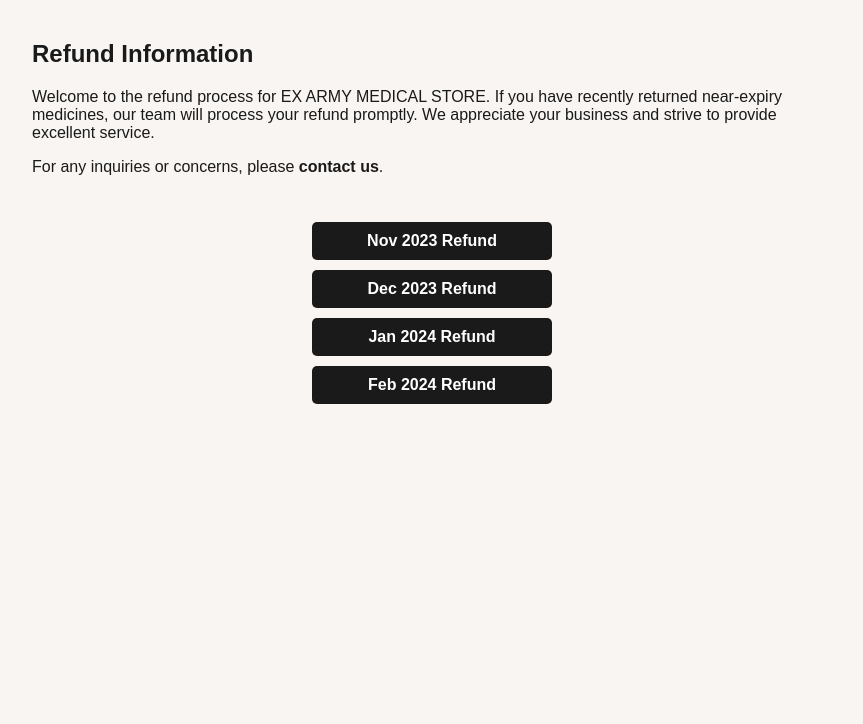
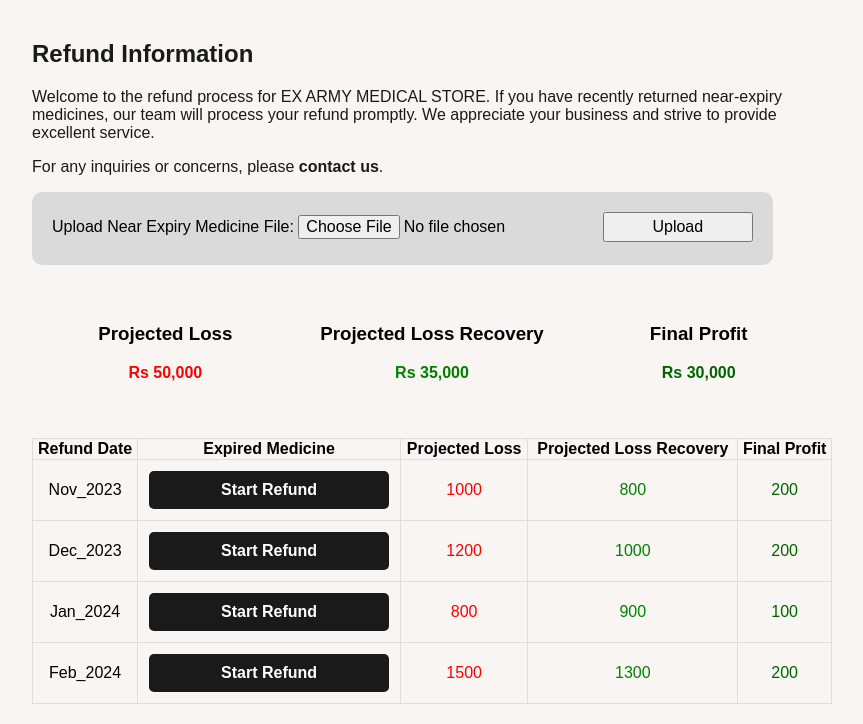
Before and after one commit to abhisingh977/medicine_management, a Flask app: page /refund in a window 1280 px wide. Shown: the part 146-870 px from the top of the page, without its empty margins (208-1071 px from the left). Before the commit the page ends 550 px from the top, so only its background shows below. Run offline with Flask 3, Linux system fonts and the light colour scheme.

Commit message:
furnished

```diff
--- a/src/main.py
+++ b/src/main.py
@@ -1,4 +1,5 @@
-from flask import Flask, render_template_string, render_template
+from flask import Flask, render_template_string, render_template, request
+from werkzeug.utils import secure_filename
 import pandas as pd
 
 from app.generate_html import generate_html
@@ -11,19 +12,76 @@ def home():
 
 @app.route('/refund')
 def refund():
-   return render_template("refund.html")
-
+   refund_data = {
+    'Nov_2023': {
+        'loss': 1000,
+        'recovery': 800,
+        'profit': 200
+    },
+    'Dec_2023': {
+        'loss': 1200,
+        'recovery': 1000,
+        'profit': 200
+    },
+    'Jan_2024': {
+        'loss': 800,
+        'recovery': 900,
+        'profit': 100
+    },
+    'Feb_2024': {
+        'loss': 1500,
+        'recovery': 1300,
+        'profit': 200
+    }
+}
+   return render_template("refund.html", refund_data=refund_data)
 
 @app.route('/handle_refund/<string:refund_date>')
 def handle_refund(refund_date):
+   df = None
    if refund_date=="Nov_2023":
       df = pd.read_csv('static/csvs/ex_army_ex_nov_2023.csv')
    elif refund_date=="Dec_2023":
       df = pd.read_csv('static/csvs/ex_army_ex_dec_2023.csv')
 
-   html = generate_html(df)
+
+   if df is None:
+      html = """<p>No data available for the selected refund date.</p>
+         <form action="{{ url_for('handle_file_upload') }}" method="post" enctype="multipart/form-data">
+         <label for="nearExpiryMedicine">Upload Near Expiry Medicine File for this month:</label>
+         <input type="file" id="nearExpiryMedicine" name="nearExpiryMedicine" accept=".xls, .xlsx, .csv, .txt, application/vnd.ms-excel, application/vnd.openxmlformats-officedocument.spreadsheetml.sheet, text/plain">
+         <input type="submit" value="Upload">
+        </form>
+
+      """
+   else:
+      html = generate_html(df)
 
    return render_template_string(html)
 
+
+@app.route('/handle_file_upload', methods=['POST'])
+def handle_file_upload():
+    if 'nearExpiryMedicine' not in request.files:
+        # No file part in the request
+        return 'No file part'
+
+    file = request.files['nearExpiryMedicine']
+
+    if file.filename == '':
+        # No selected file
+        return 'No selected file'
+
+    if file:
+        # Secure the filename and save the file to a specific directory
+        filename = secure_filename(file.filename)
+        file.save(f'uploads/{filename}')  # Save to the 'uploads' directory, create it if not exists
+
+        # Perform additional processing or redirect as needed
+        return 'File uploaded successfully'
+
+    return 'Error uploading file'
+
+
 if __name__ == '__main__':
     app.run(debug=False, port=8080)
--- a/src/static/css/generate.css
+++ b/src/static/css/generate.css
@@ -1,3 +1,5 @@
-.dataTables_filter{
+.dataTables_filter {
     float: left !important;
-    }
+    font-size: 40px; /* Adjust the size to your preference */
+    font-weight: bold; /* Make the font bold */
+}
--- a/src/templates/home.html
+++ b/src/templates/home.html
@@ -74,7 +74,7 @@
         <!-- Add the rest of your content here -->
 
         <h2>How It Works: Simple, Seamless, Smart</h2>
-        <p>1. Medicine Evaluation: Our team of experts thoroughly evaluates the near-expiry medicines in your inventory, identifying eligible items for refund...</p>
+        <p> Medicine Evaluation: Our team of experts thoroughly evaluates the near-expiry medicines in your inventory, identifying eligible items for refund</p>
         <!-- Add the rest of your content here -->
 
         <h2>Why Choose MedRefund Solutions?</h2>
--- a/src/templates/refund.html
+++ b/src/templates/refund.html
@@ -61,6 +61,26 @@
     .refund-button:hover {
         background-color: #333; /* Darker gray on hover */
     }
+
+    form {
+        background-color: #dadada; /* Light gray shading */
+        padding: 20px; /* Add padding for spacing */
+        border-radius: 10px; /* Optional: Add rounded corners */
+        display: inline-block;
+    }
+        /* Add these styles to make the form elements larger */
+        #nearExpiryMedicine {
+        width: 300px; /* Adjust the width as needed */
+        height: 30px; /* Adjust the height as needed */
+        font-size: 16px; /* Adjust the font size as needed */
+    }
+
+    input[type="submit"] {
+        width: 150px; /* Adjust the width as needed */
+        height: 30px; /* Adjust the height as needed */
+        font-size: 16px; /* Adjust the font size as needed */
+    }
+
     </style>
 </head>
 
@@ -74,19 +94,52 @@
     <section>
         <h2>Refund Information</h2>
         <p>Welcome to the refund process for EX ARMY MEDICAL STORE. If you have recently returned near-expiry medicines, our team will process your refund promptly. We appreciate your business and strive to provide excellent service.</p>
+        <p>For any inquiries or concerns, please <a href="contact.html">contact us</a>.</p>
 
-        <!-- Add the rest of your refund information here -->
+        <form action="{{ url_for('handle_file_upload') }}" method="post" enctype="multipart/form-data">
+            <label for="nearExpiryMedicine">Upload Near Expiry Medicine File:</label>
+            <input type="file" id="nearExpiryMedicine" name="nearExpiryMedicine" accept=".xls, .xlsx, .csv, .txt, application/vnd.ms-excel, application/vnd.openxmlformats-officedocument.spreadsheetml.sheet, text/plain">
+            <input type="submit" value="Upload">
+        </form>
 
-        <p>For any inquiries or concerns, please <a href="contact.html">contact us</a>.</p>
     </section>
 
-    <!-- Refund Buttons for Nov, Dec 2023, Jan, Feb 2024 -->
-    <a href="{{ url_for('handle_refund', refund_date='Nov_2023') }}" class="refund-button">Nov 2023 Refund</a>
-    <a href="{{ url_for('handle_refund', refund_date='Dec_2023') }}" class="refund-button">Dec 2023 Refund</a>
-    <a href="{{ url_for('handle_refund', refund_date='Jan_2024') }}" class="refund-button">Jan 2024 Refund</a>
-    <a href="{{ url_for('handle_refund', refund_date='Feb_2024') }}" class="refund-button">Feb 2024 Refund</a>
+        <div style="display: flex; justify-content: space-between; max-width: 800px; margin: 0 auto; padding: 20px;">
+            <div style="flex: 1; text-align: center;">
+                <h3>Projected Loss</h3>
+                <p style="color: red;"><strong>Rs 50,000</strong></p>
+            </div>
+            <div style="flex: 1; text-align: center;">
+                <h3>Projected Loss Recovery</h3>
+                <p style="color: green;"><strong>Rs 35,000</strong></p>
+            </div>
+            <div style="flex: 1; text-align: center;">
+                <h3>Final Profit</h3>
+                <p style="color: darkgreen;"><strong>Rs 30,000 </strong></p>
+            </div>
+        </div>
 
-
+<table style="width: 100%; max-width: 800px; margin: 20px auto; border-collapse: collapse; text-align: center; border: 1px solid #ddd;">
+    <thead>
+        <tr>
+            <th style="vertical-align: middle; border: 1px solid #ddd;">Refund Date</th>
+            <th style="vertical-align: middle; border: 1px solid #ddd;">Expired Medicine</th>
+            <th style="vertical-align: middle; border: 1px solid #ddd;">Projected Loss</th>
+            <th style="vertical-align: middle; border: 1px solid #ddd;">Projected Loss Recovery</th>
+            <th style="vertical-align: middle; border: 1px solid #ddd;">Final Profit</th>
+        </tr>
+    </thead>
+    <tbody>
+        {% for refund_date, values in refund_data.items() %}
+        <tr style="border: 1px solid #ddd;">
+            <td style="border: 1px solid #ddd;">{{ refund_date }}</td>
+            <td style="border: 1px solid #ddd;"><a href="{{ url_for('handle_refund', refund_date=refund_date) }}" class="refund-button">Start Refund</a></td>
+            <td style="border: 1px solid #ddd; vertical-align: middle; color: red;">{{ values.loss }}</td>
+            <td style="border: 1px solid #ddd; vertical-align: middle; color: green">{{ values.recovery }}</td>
+            <td style="border: 1px solid #ddd; vertical-align: middle; color: darkgreen;">{{ values.profit }}</td>
+        </tr>
+        {% endfor %}
+    </tbody>
+</table>
 </body>
-
 </html>
```
